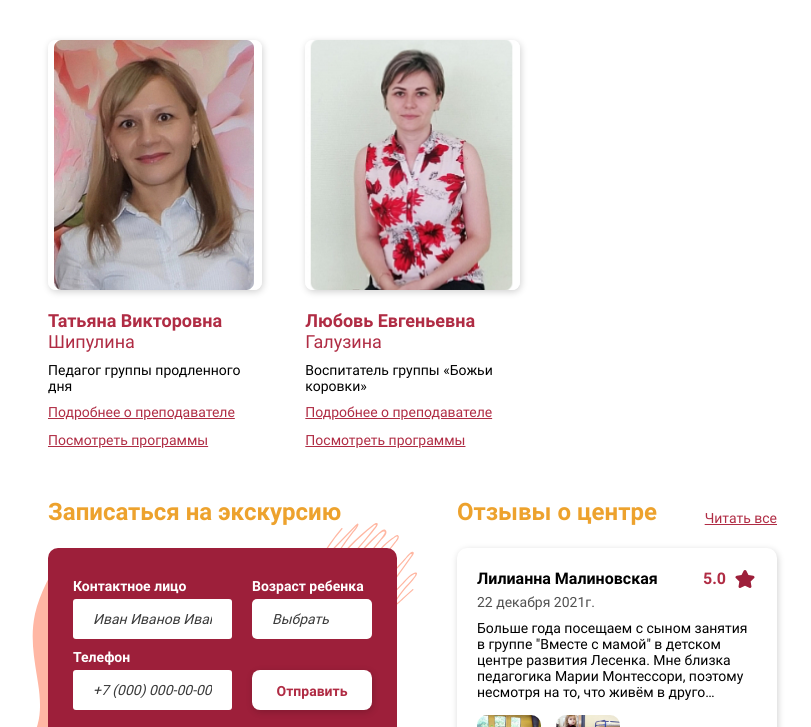
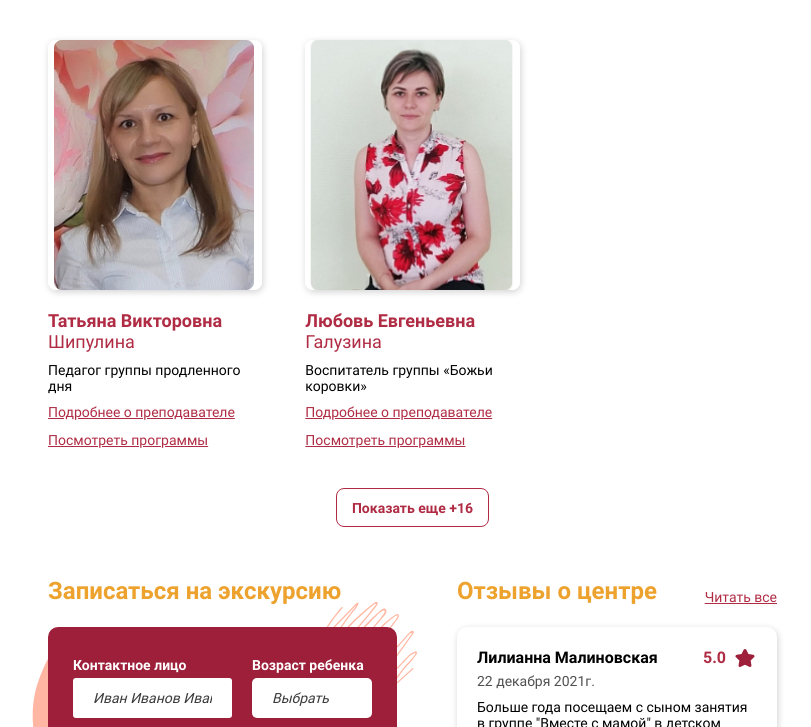
Before and after one commit to davlatsultonov/lesenka-gulp, a website: page app/team.html in a window 1280 px wide. Shown: the part 1867-2594 px from the top of the page, without its empty margins (360-1171 px from the left). Drawn offline with nearby package versions, Linux system fonts and the light colour scheme; files that its build step writes are made by us from their sources.

Commit message:
[team] add "Показать ещё" button to the page after columns

```diff
--- a/app/team.html
+++ b/app/team.html
@@ -50,7 +50,6 @@
 
                 <section>
                     <h1>Администрация</h1>
-
                     <div class="column column--4">
                         <div class="card column__item">
                             <div class="card__img card__img--lg" style="background-image: url('images/team/executive.jpg')"></div>
@@ -107,7 +106,6 @@
 
                 <section>
                     <h1>Администрация</h1>
-
                     <div class="column column--4">
                         <div class="card column__item">
                             <div class="card__img card__img--lg" style="background-image: url('images/team/teachers/img_1.jpg')"></div>
@@ -270,12 +268,14 @@
                             </div>
                         </div>
                     </div>
+                    <div class="text-center">
+                        <button class="button button--contour text-bold">Показать еще +16</button>
+                    </div>
                 </section>
 
                 <section class="double-info">
                     <div>
                         <h1>Записаться на экскурсию</h1>
-
                         <form class="form form--decor">
                             <div class="form__inner">
                                 <div class="form__content">
```
Also changed, not shown: app/index.html (+1 -1 lines).
